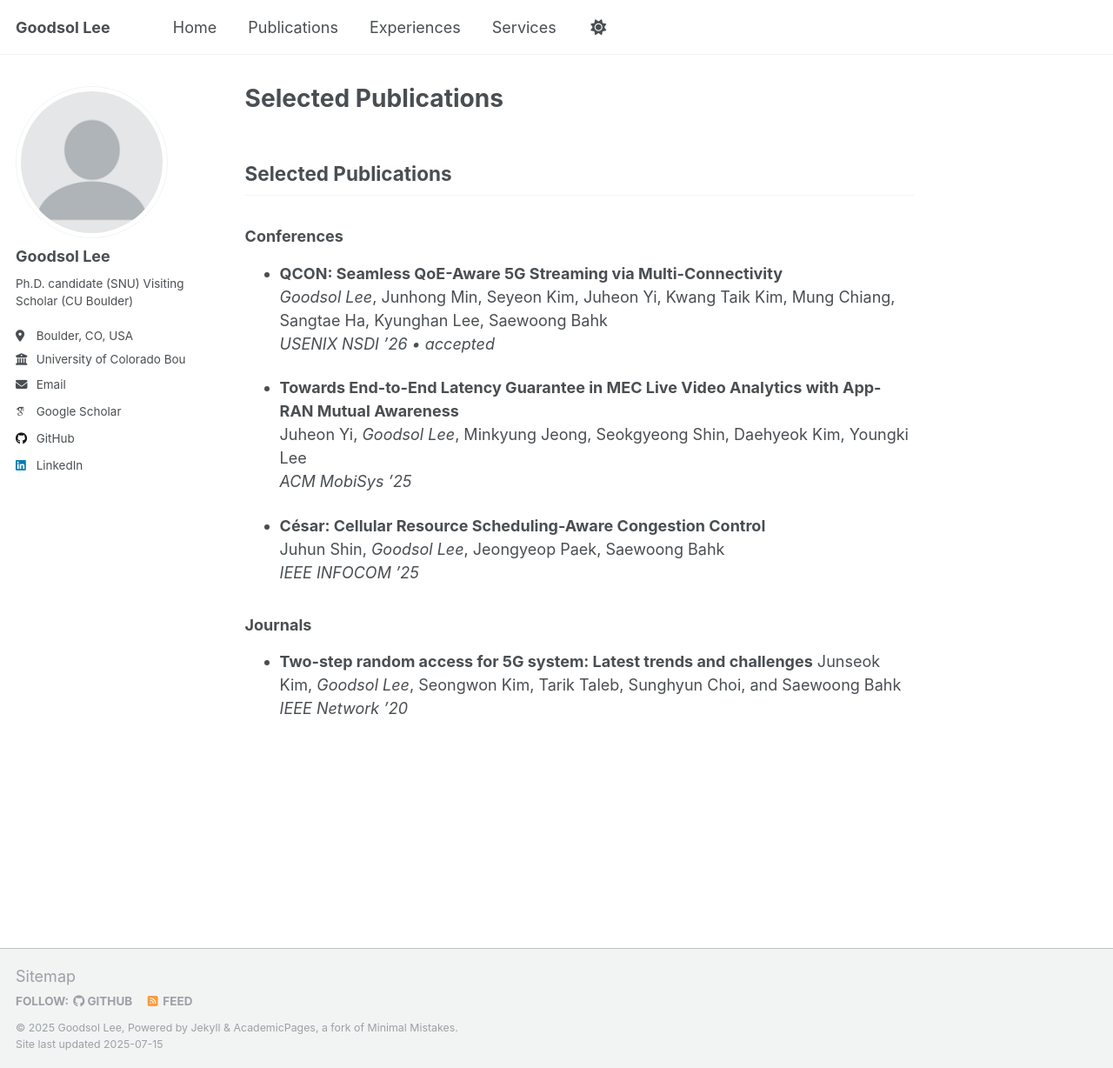
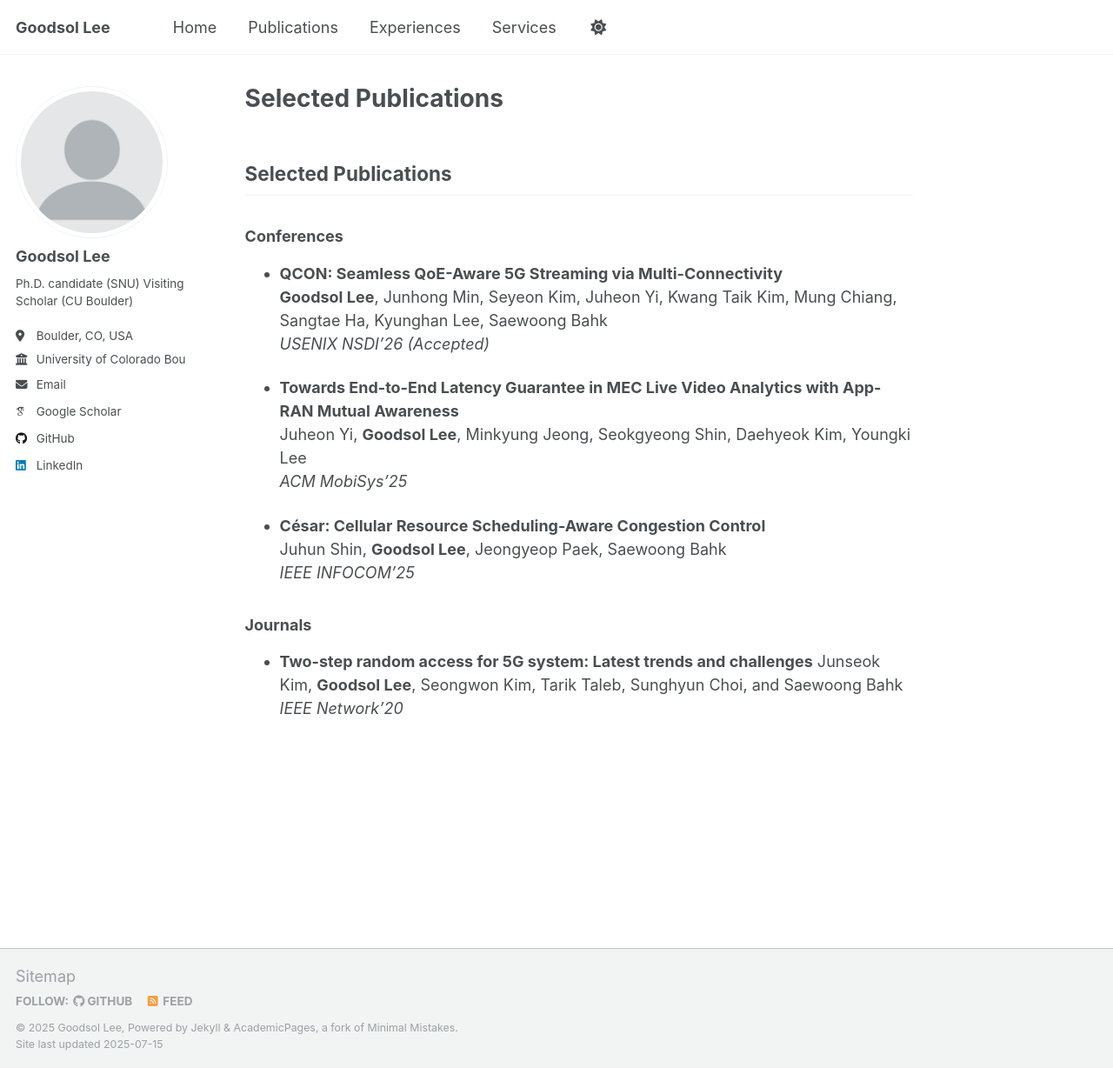
Before and after one commit to goodsollee/GoodsolLee.github.io, a Jekyll site: the page built from _pages/publications.md, in a window 1280 px wide and 1228 px high. Shown: the whole window at 87% size. Built offline with Jekyll 4.4.1, drawn with Linux system fonts in a browser that asks for light colours; some web fonts are replaced; a script that is not in the unit is left out.

Commit message:
Update viewport

```diff
--- a/_config.yml
+++ b/_config.yml
@@ -153,6 +153,16 @@ keep_files:
 encoding: "utf-8"
 markdown_ext: "markdown,mkdown,mkdn,mkd,md"
 
+
+# anywhere near the end
+assets:
+  sources:
+    - _sass
+    - assets/css
+
+# Minimal Mistakes가 읽게 해 주는 옵션
+custom_css:
+  - "/assets/css/custom.css"
 
 # Conversion
 markdown: kramdown
--- a/_pages/publications.md
+++ b/_pages/publications.md
@@ -10,18 +10,18 @@ author_profile: true
 
 ### Conferences
 - **QCON: Seamless QoE-Aware 5G Streaming via Multi-Connectivity**
-  *Goodsol Lee*, Junhong Min, Seyeon Kim, Juheon Yi, Kwang Taik Kim, Mung Chiang, Sangtae Ha, Kyunghan Lee, Saewoong Bahk
-  <span style="font-style:italic">USENIX NSDI ’26 • accepted</span>
+  **Goodsol Lee**, Junhong Min, Seyeon Kim, Juheon Yi, Kwang Taik Kim, Mung Chiang, Sangtae Ha, Kyunghan Lee, Saewoong Bahk
+  <span style="font-style:italic">USENIX NSDI’26 (Accepted)</span>
 
 - **Towards End-to-End Latency Guarantee in MEC Live Video Analytics with App-RAN Mutual Awareness**
-  Juheon Yi, *Goodsol Lee*, Minkyung Jeong, Seokgyeong Shin, Daehyeok Kim, Youngki Lee
-  <span style="font-style:italic">ACM MobiSys ’25</span>
+  Juheon Yi, **Goodsol Lee**, Minkyung Jeong, Seokgyeong Shin, Daehyeok Kim, Youngki Lee
+  <span style="font-style:italic">ACM MobiSys’25</span>
 
 - **César: Cellular Resource Scheduling-Aware Congestion Control**
-  Juhun Shin, *Goodsol Lee*, Jeongyeop Paek, Saewoong Bahk
-  <span style="font-style:italic">IEEE INFOCOM ’25</span>
+  Juhun Shin, **Goodsol Lee**, Jeongyeop Paek, Saewoong Bahk
+  <span style="font-style:italic">IEEE INFOCOM’25</span>
 
 ### Journals
 - **Two-step random access for 5G system: Latest trends and challenges**
-  Junseok Kim, *Goodsol Lee*, Seongwon Kim, Tarik Taleb, Sunghyun Choi, and Saewoong Bahk
-  <span style="font-style:italic">IEEE Network ’20</span>
+  Junseok Kim, **Goodsol Lee**, Seongwon Kim, Tarik Taleb, Sunghyun Choi, and Saewoong Bahk
+  <span style="font-style:italic">IEEE Network’20</span>
--- /dev/null
+++ b/assets/css/custom.css
@@ -0,0 +1,4 @@
+/* site-wide wider content */
+.page {
+    max-width: 90%;          /* 뷰포트의 90 % */
+  }
```
